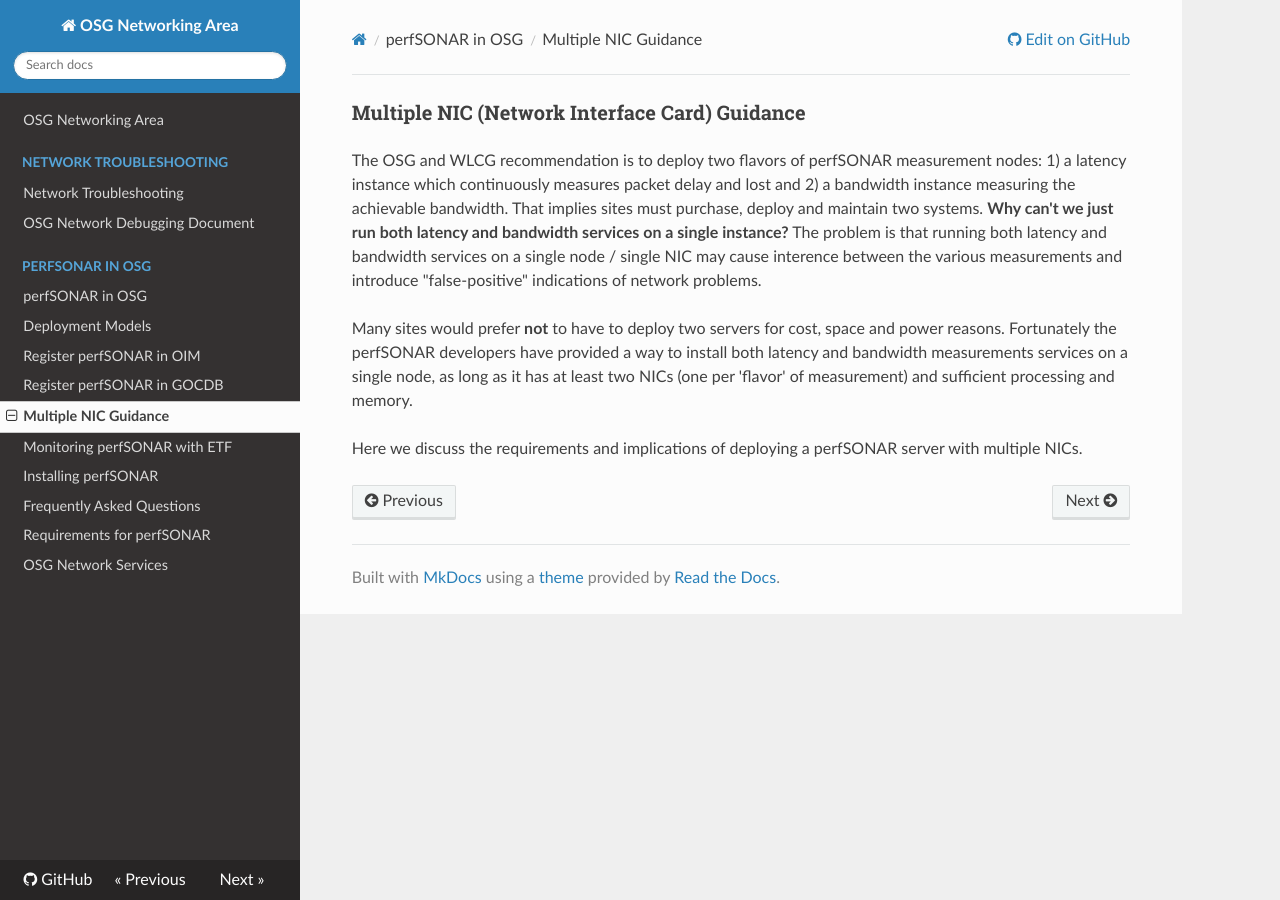
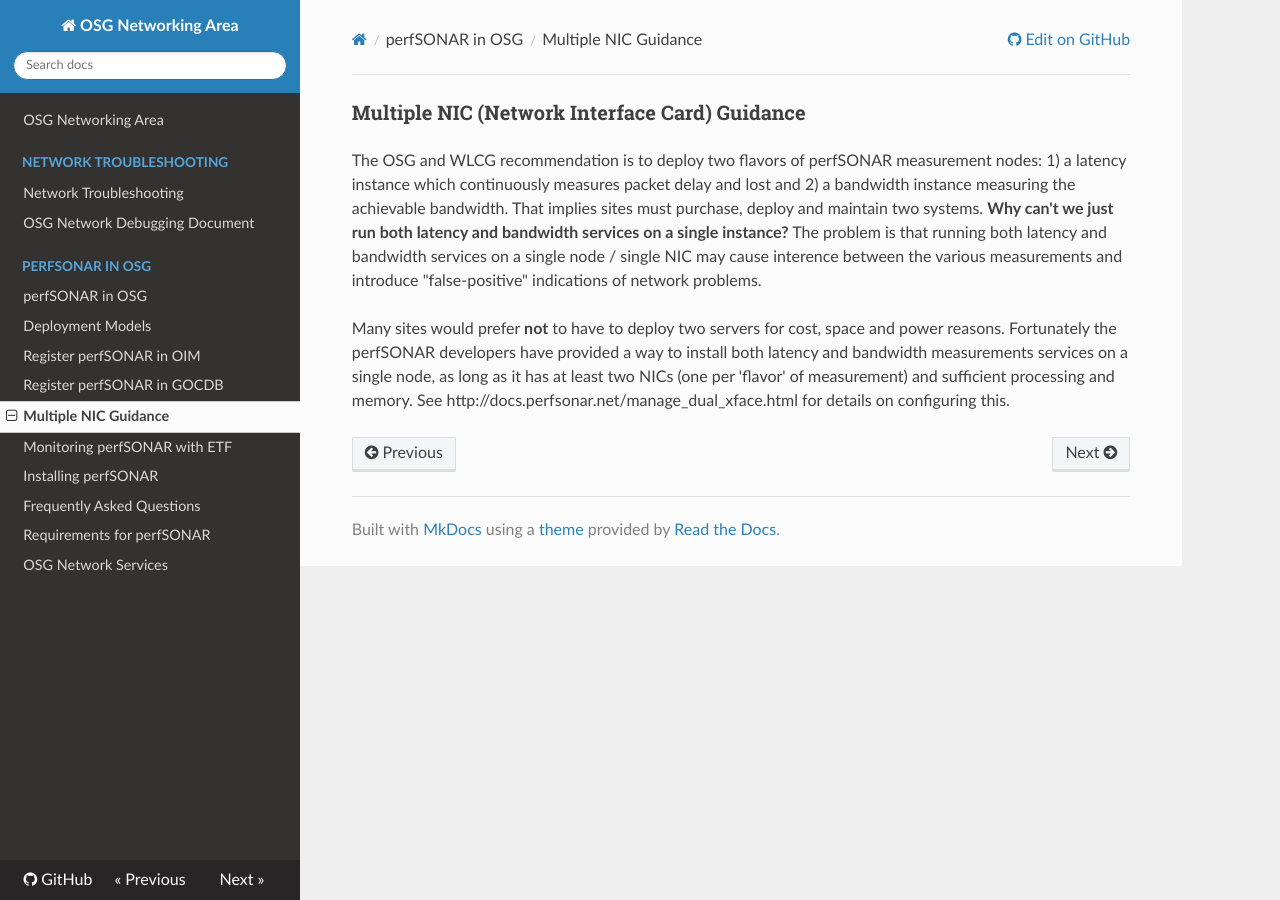
Before and after one commit to osg-htc/networking, an MkDocs documentation site: the page built from docs/perfsonar/multiple-nic-guidance.md, in a window 1280 px wide. Built offline with MkDocs 1.6.1, drawn with Linux system fonts in a browser that asks for light colours; nearby versions of some CDN libraries; old or Windows-style settings are respelled for this version of MkDocs.

Commit message:
Update multiple-nic-guidance.md
Added pointer to perfSONAR docs for configuration dual NICs.

```diff
--- a/docs/perfsonar/multiple-nic-guidance.md
+++ b/docs/perfsonar/multiple-nic-guidance.md
@@ -6,6 +6,4 @@
 network problems.
 
 Many sites would prefer **not** to have to deploy two servers for cost, space and power reasons.  Fortunately the perfSONAR developers have provided a way to install both latency and bandwidth
-measurements services on a single node, as long as it has at least two NICs (one per 'flavor' of measurement) and sufficient processing and memory.
-
-Here we discuss the requirements and implications of deploying a perfSONAR server with multiple NICs.
+measurements services on a single node, as long as it has at least two NICs (one per 'flavor' of measurement) and sufficient processing and memory.  See http://docs.perfsonar.net/manage_dual_xface.html for details on configuring this.
```
